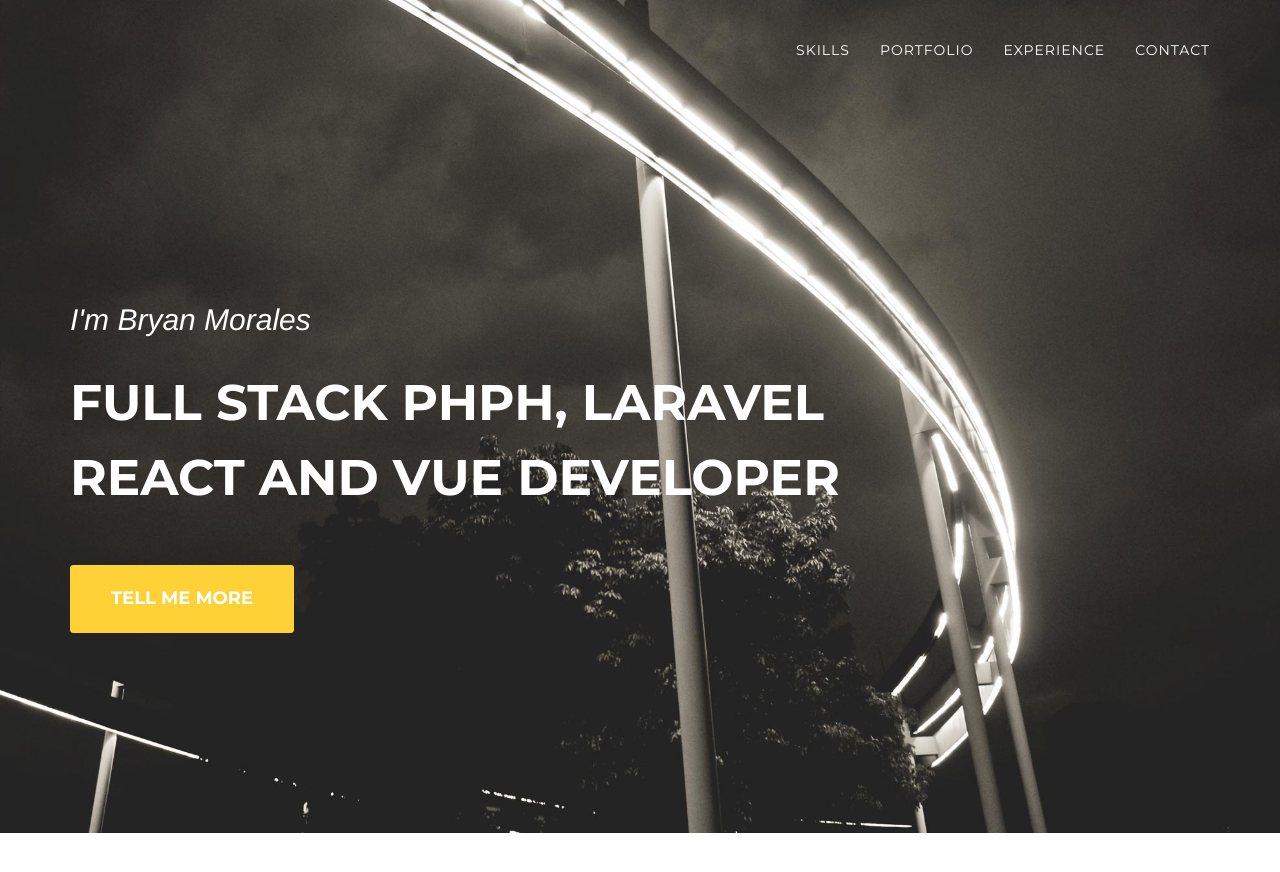
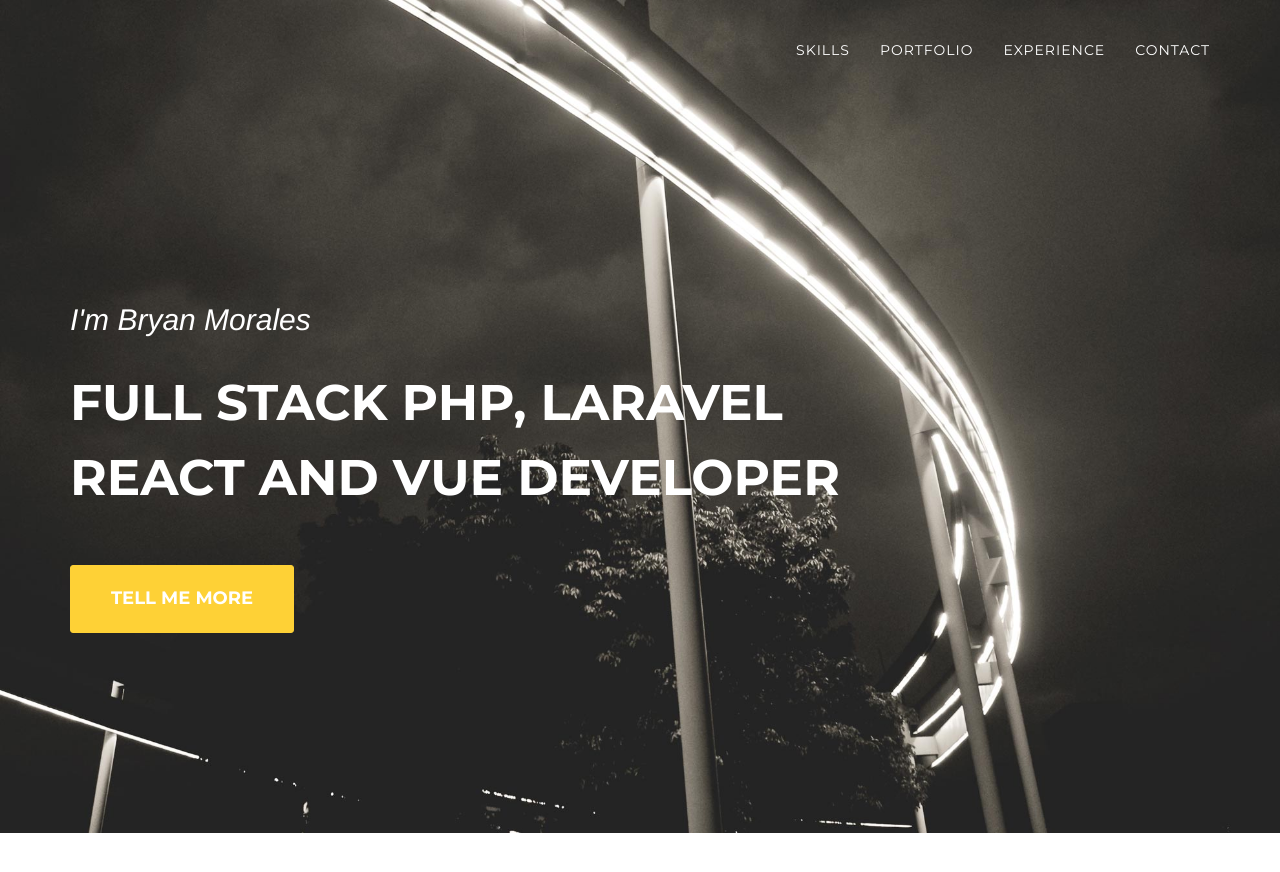
Before and after one commit to BryanMorales215/BryanMorales215.github.io, a Jekyll site: the page built from index.html, in a window 1280 px wide and 900 px high. Shown: the top 872 px of the window. Built offline with Jekyll 4.4.1, drawn with Linux system fonts in a browser that asks for light colours; some web fonts are replaced.

Commit message:
Update header.html

```diff
--- a/_includes/header.html
+++ b/_includes/header.html
@@ -42,7 +42,7 @@
         <div class="container">
             <div class="intro-text">
                 <div class="intro-lead-in">I'm Bryan Morales</div>
-                <div class="intro-heading">Full Stack PHPH, Laravel<br/> React and Vue developer</div>
+                <div class="intro-heading">Full Stack PHP, Laravel<br/> React and Vue developer</div>
                 <a href="#skills" class="page-scroll btn btn-xl">Tell Me More</a>
             </div>
         </div>
```
